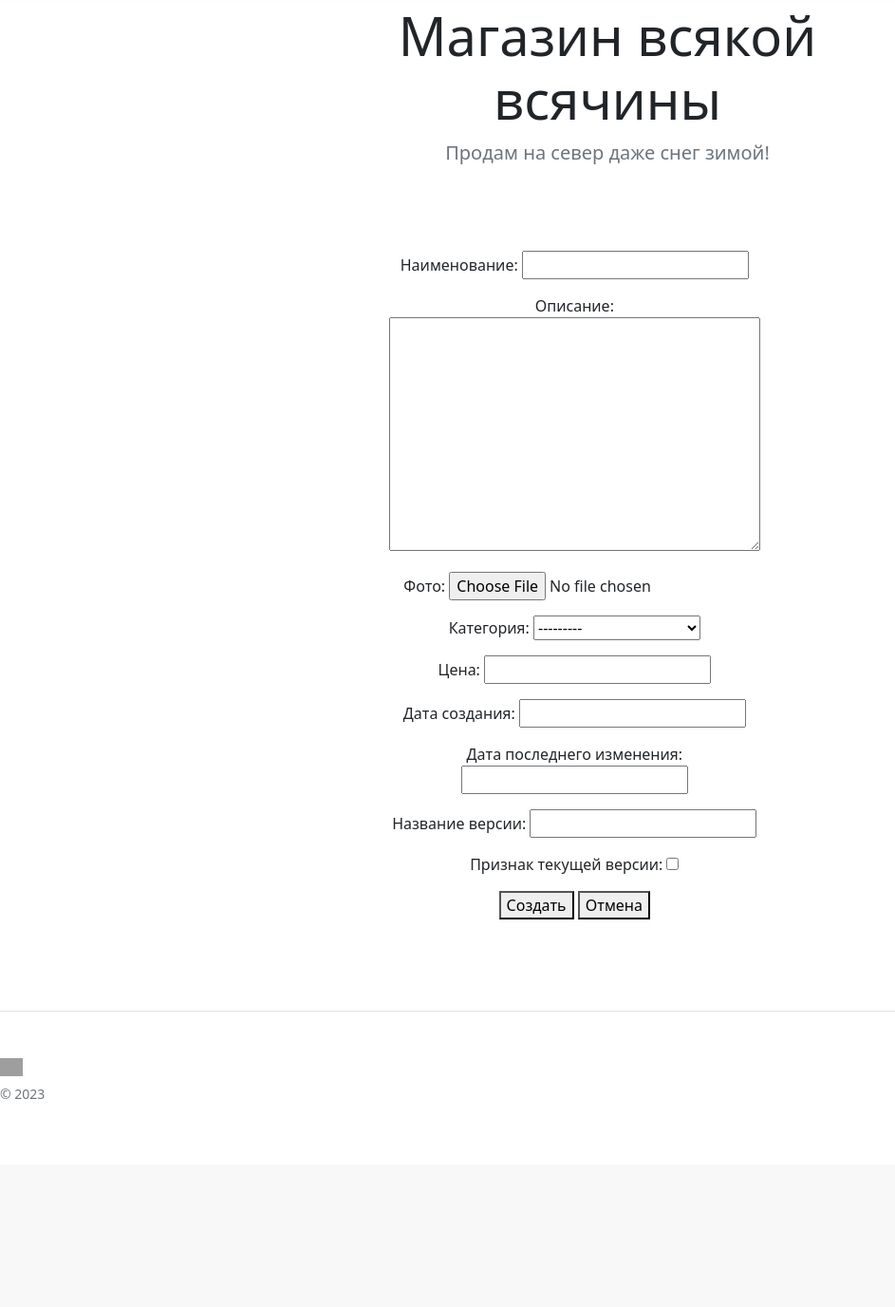
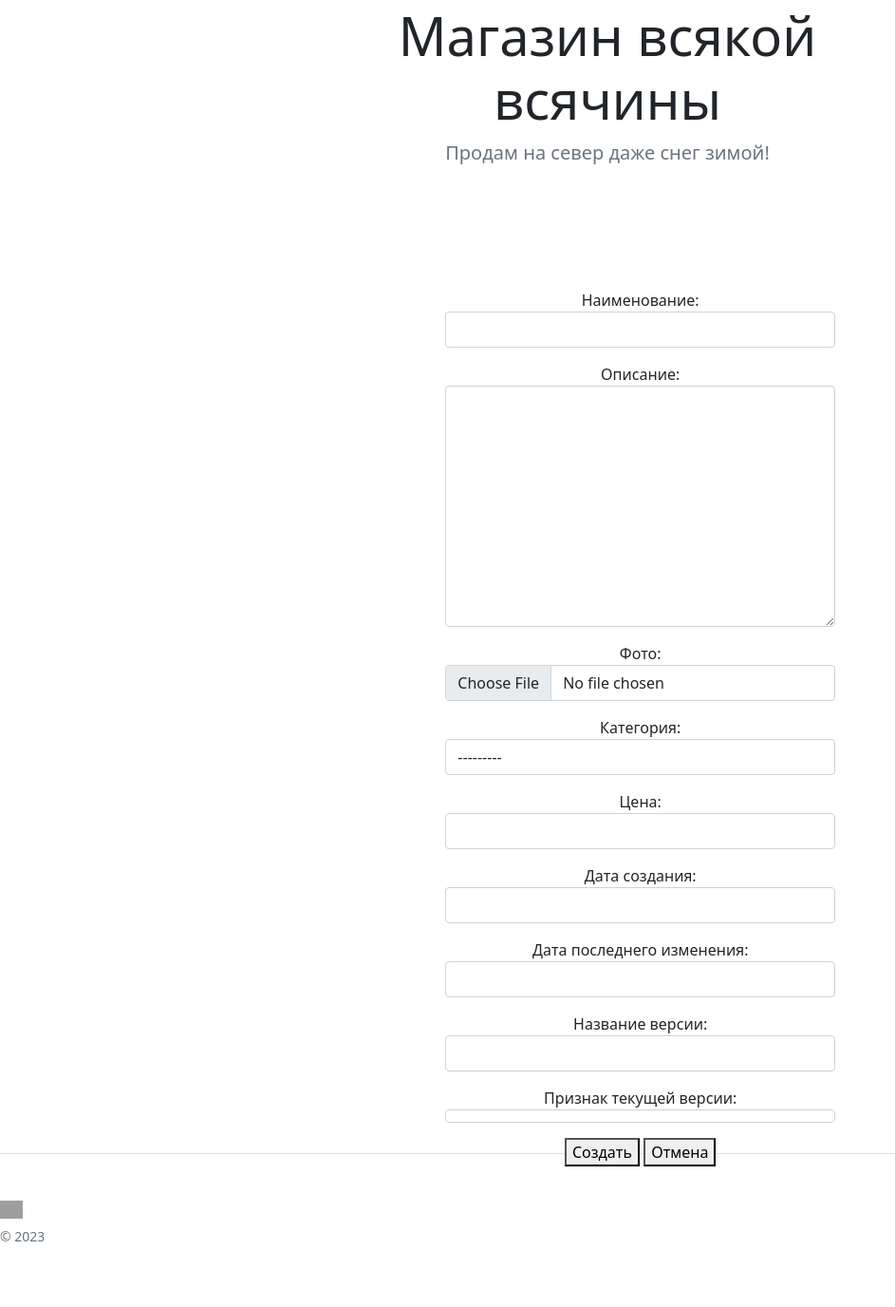
Before and after one commit to Tor4ubas/prj6, a Django app: page /create/ in a window 1280 px wide. Shown: the part 93-1469 px from the top of the page at 95% size, without its empty margins (0-943 px from the left). Before the commit the page ends 1250 px from the top, so only its background shows below. Run offline with Django 4.2, Linux system fonts and the light colour scheme; data comes from the database, SQL or seed files in the repository; some libraries are stand-ins or nearby versions; grey boxes are pictures that could not be loaded.

Commit message:
homework 22.1 01.12

```diff
--- a/catalog/templates/catalog/create_product.html
+++ b/catalog/templates/catalog/create_product.html
@@ -7,7 +7,9 @@
             justify-content: center;
             align-items: center;
             height: 100vh;
-            margin-left: 400px;
+            margin-top: 150px;
+            margin-left: auto;
+            margin-right: 400px;
         }
     </style>
 
@@ -15,8 +17,6 @@
         <form method="post" enctype="multipart/form-data">
             {% csrf_token %}
             {{ form.as_p }}
-
-            <!-- Поле "Добавить версию" -->
             {{ version_form.as_p }}
 
             <button type="submit">Создать</button>
--- a/catalog/templates/catalog/forms.py
+++ b/catalog/templates/catalog/forms.py
@@ -3,6 +3,11 @@ from catalog.models import Product, Version
 
 
 class ProductForm(forms.ModelForm):
+    def __init__(self, *args, **kwargs):
+        super().__init__(*args, **kwargs)
+        for field in self.fields.values():
+            field.widget.attrs.update({'class': 'form-control'})
+
     def clean(self):
         cleaned_data = super().clean()
         name = cleaned_data.get('name')
@@ -23,6 +28,11 @@ class ProductForm(forms.ModelForm):
 
 
 class VersionForm(forms.ModelForm):
+    def __init__(self, *args, **kwargs):
+        super().__init__(*args, **kwargs)
+        for field in self.fields.values():
+            field.widget.attrs.update({'class': 'form-control'})
+
     class Meta:
         model = Version
         fields = ['version_name', 'is_active']
```
